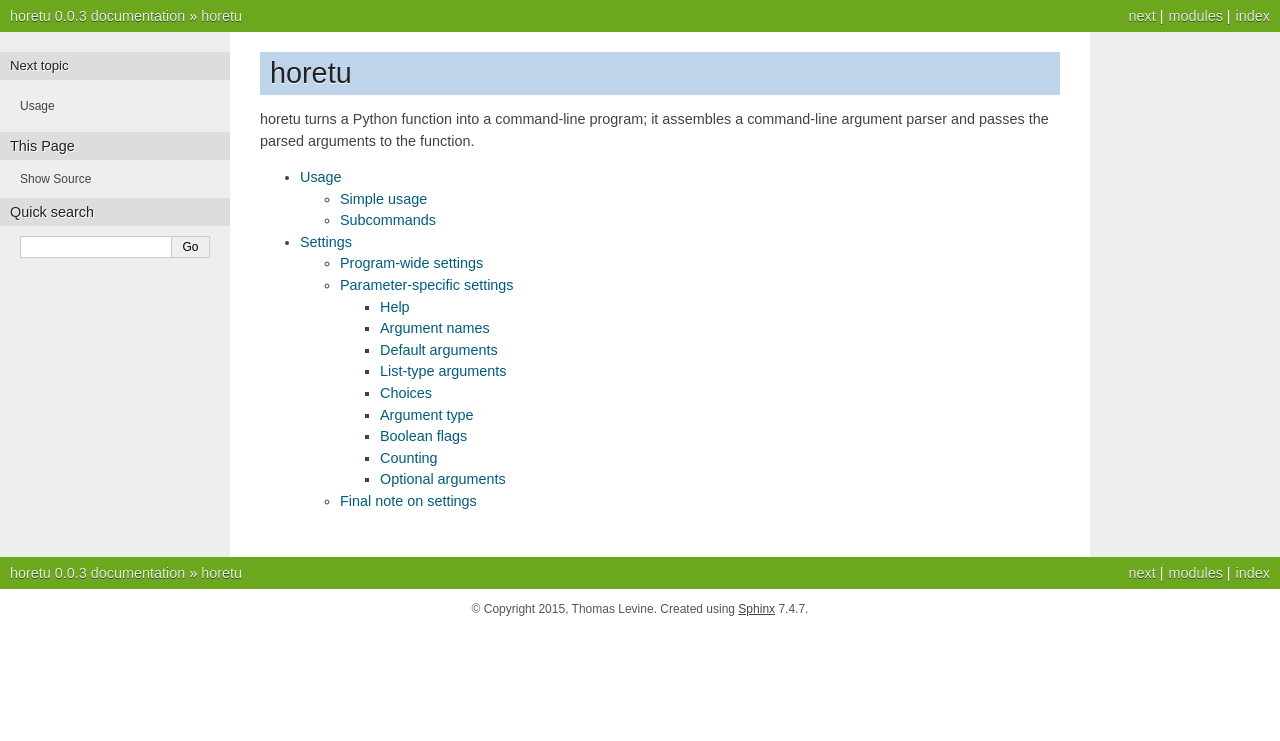
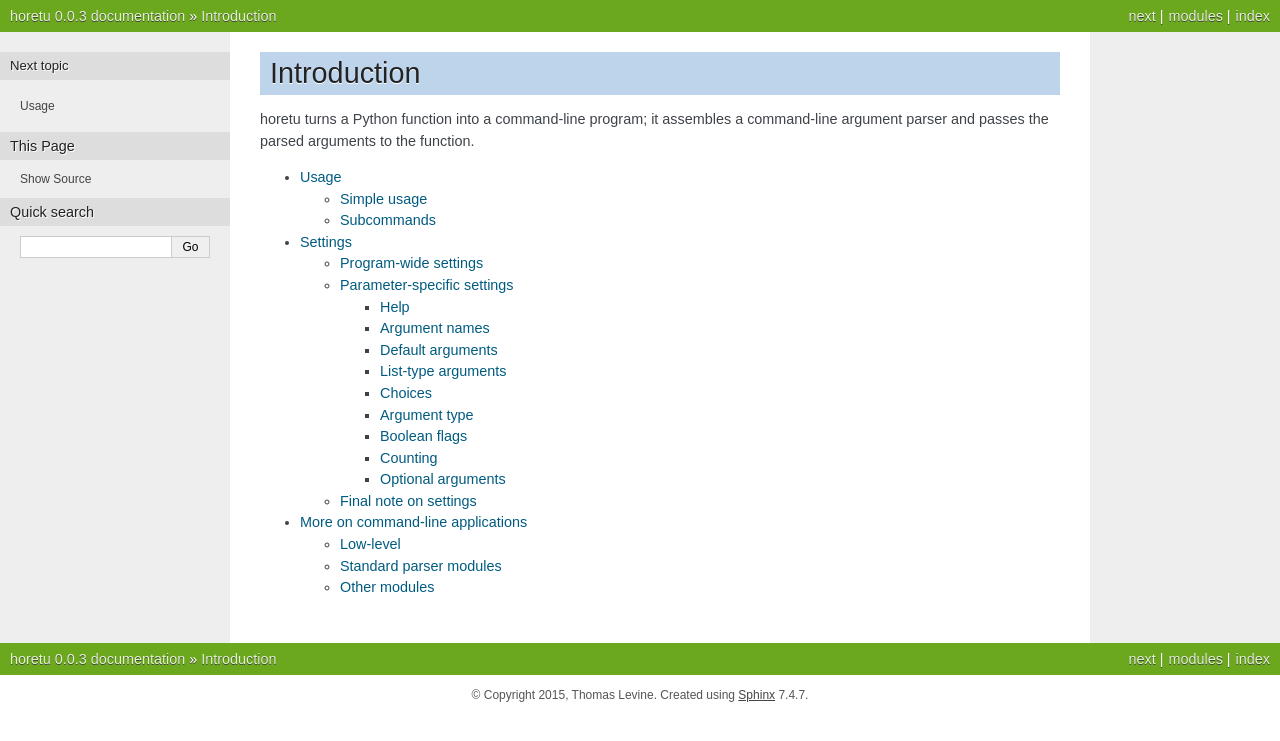
Before and after one commit to tlevine/horetu, a Sphinx documentation site: the page built from docs/index.rst, in a window 1280 px wide. Shown: the top 741 px of the page. Built offline with Sphinx 7.4.7, drawn with Linux system fonts in a browser that asks for light colours; some of the changed lines change nothing that is shown.

Commit message:
add a section on other parsers

```diff
--- a/docs/index.rst
+++ b/docs/index.rst
@@ -1,4 +1,4 @@
-horetu
+Introduction
 ==================================
 
 .. py:module:: horetu
@@ -12,3 +12,4 @@
 
     usage
     settings
+    more
--- /dev/null
+++ b/docs/more.rst
@@ -0,0 +1,31 @@
+More on command-line applications
+===================================
+horetu is just one of many ways to parse command-line arguments,
+and it is quite limited in the sorts of command-line flags that it allows.
+Here are some other tools for producing command-line argument parsers.
+
+Low-level
+^^^^^^^^^^^
+At the lowest level, you can look at the value of :py:data:`sys.argv` and parse
+them however you want. These are always a :py:class:`list` of :py:class:`str`
+elements.
+
+Standard parser modules
+^^^^^^^^^^^^^^^^^^^^^^^^^^
+Python comes with a few standard libraries for building command-line argument
+parsers.
+
+* :py:mod:`argparse`
+* :py:mod:`optparse` (deprecated)
+
+Other modules
+^^^^^^^^^^^^^^^
+There are also several third-party command-line argument parsers.
+The `The Hitchhiker's Guide to Python <http://docs.python-guide.org/en/latest/scenarios/cli/>`_
+suggests the following libraries.
+
+* `clint <http://docs.python-guide.org/en/latest/>`_
+* `click <http://click.pocoo.org/>`_
+* `docopt <http://docopt.org/>`_
+* `plac <https://pypi.python.org/pypi/plac>`_
+* `cliff <http://docs.openstack.org/developer/cliff/>`_
```
